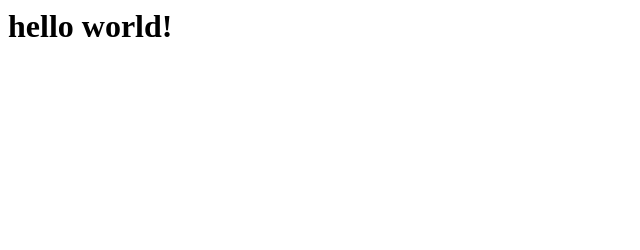
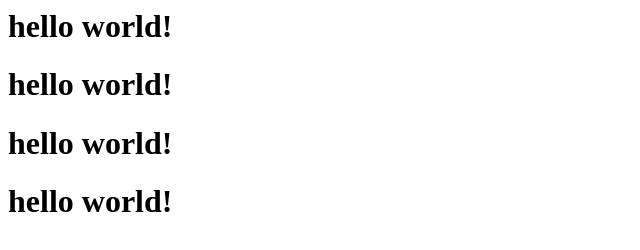
Before and after one commit to ns-rare2605/MyFirstRepository, a plain HTML site: page index.html in a window 1280 px wide. Shown: the whole page, without its empty margins (0-640 px from the left). Drawn offline with Linux system fonts and the light colour scheme.

Commit message:
Duplicate hello world header in index.html

```diff
--- a/index.html
+++ b/index.html
@@ -1 +1,2 @@
 <h1>hello world!</h1>
+<h1>hello world!</h1><h1>hello world!</h1><h1>hello world!</h1>
```
